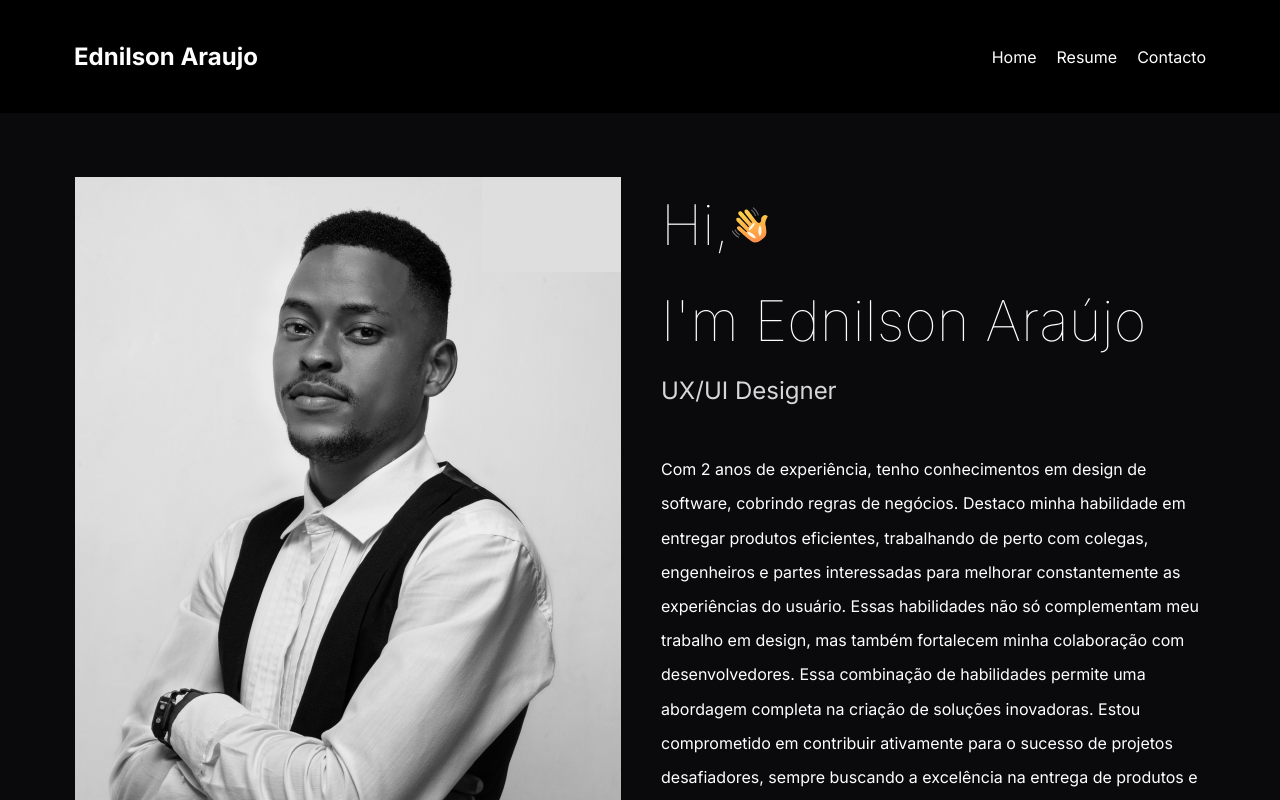
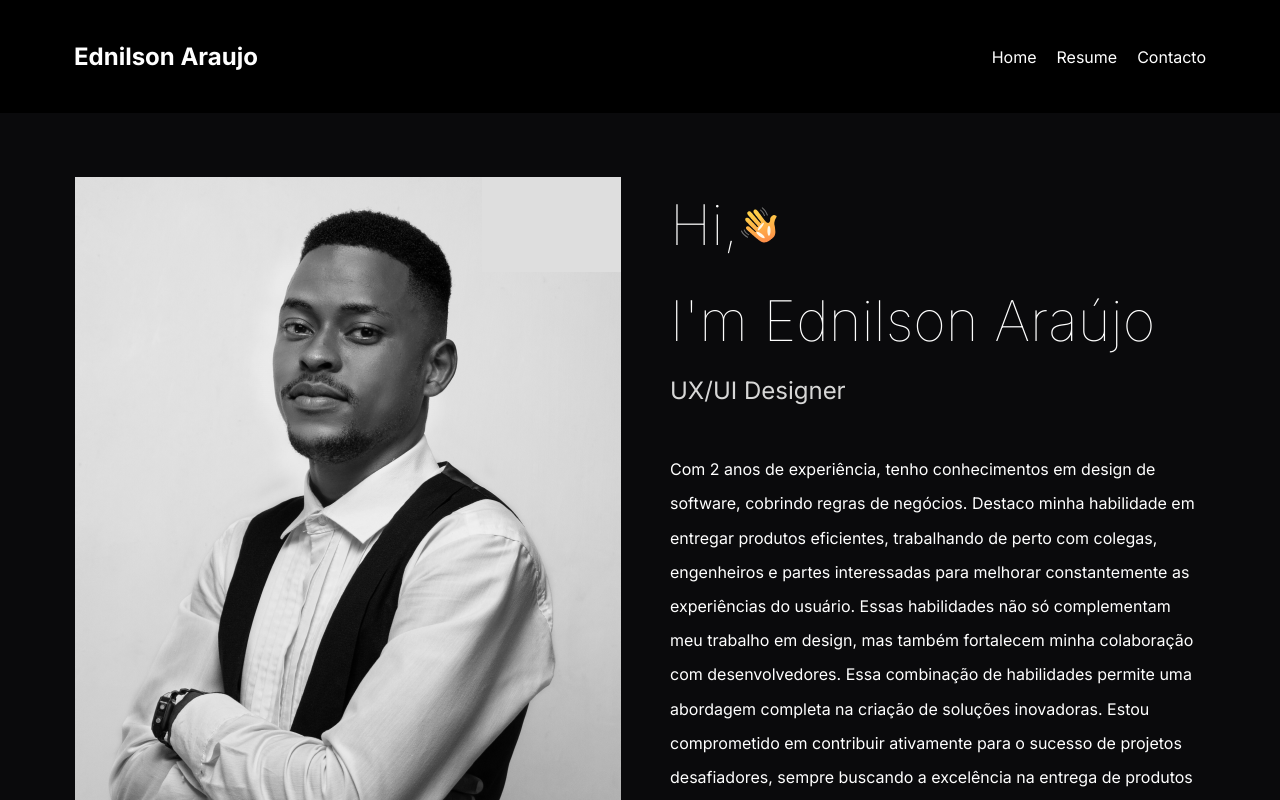
Before and after one commit to AugustoMachado01/Portifolio_Ednilson, a React (Vite) app: page / in a window 1280 px wide. Shown: the top 800 px of the page. Built offline with nearby package versions, Linux system fonts and the light colour scheme; a web font is replaced by a local one.

Commit message:
update home gap

```diff
--- a/src/Home/styles.module.css
+++ b/src/Home/styles.module.css
@@ -23,7 +23,7 @@
   width: 100%;
   display: flex;
   padding: 4rem 75px;
-  gap: 40px;
+  gap: 49px;
 }
 
 .section_container .logo img {
```
